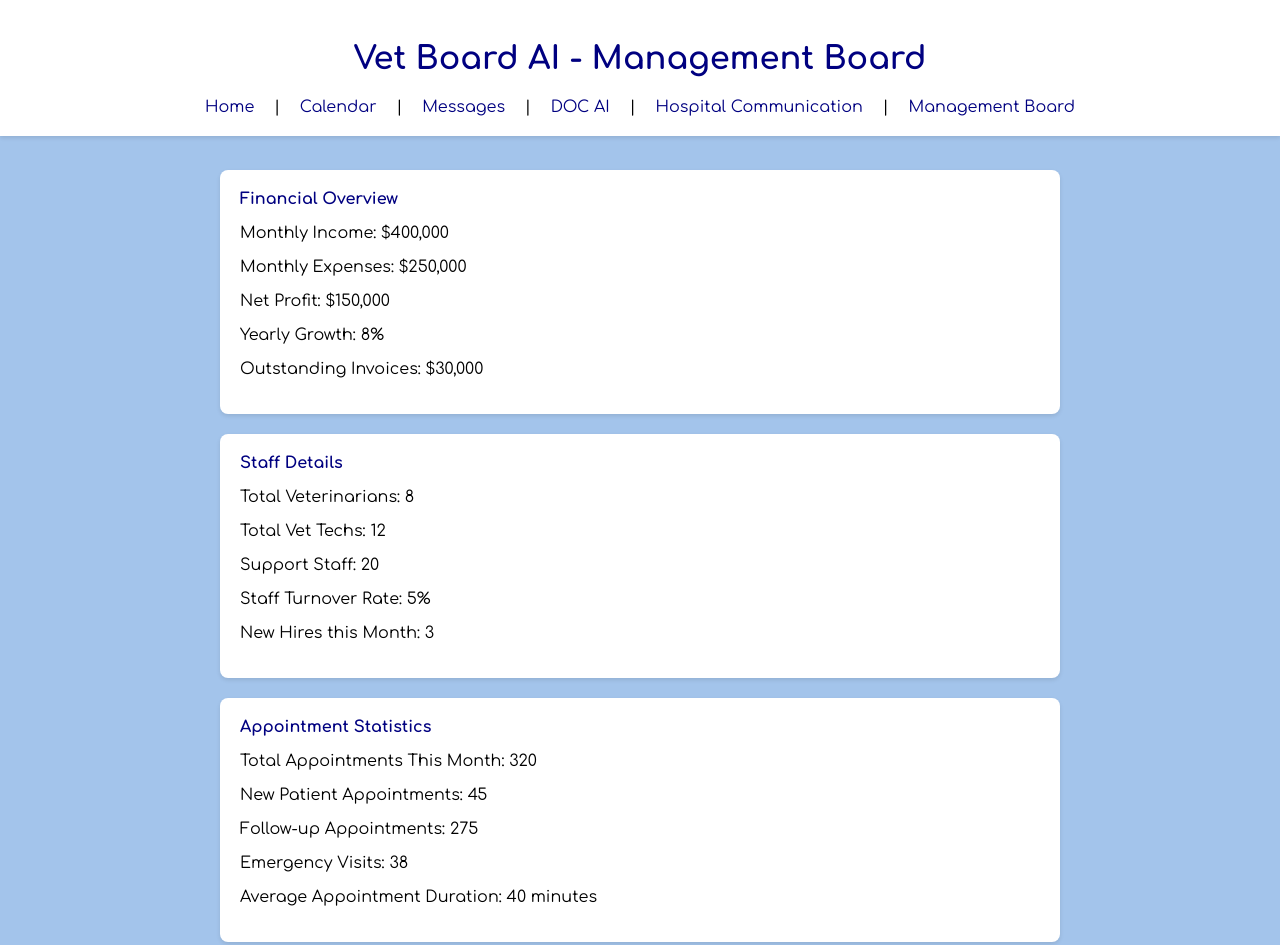
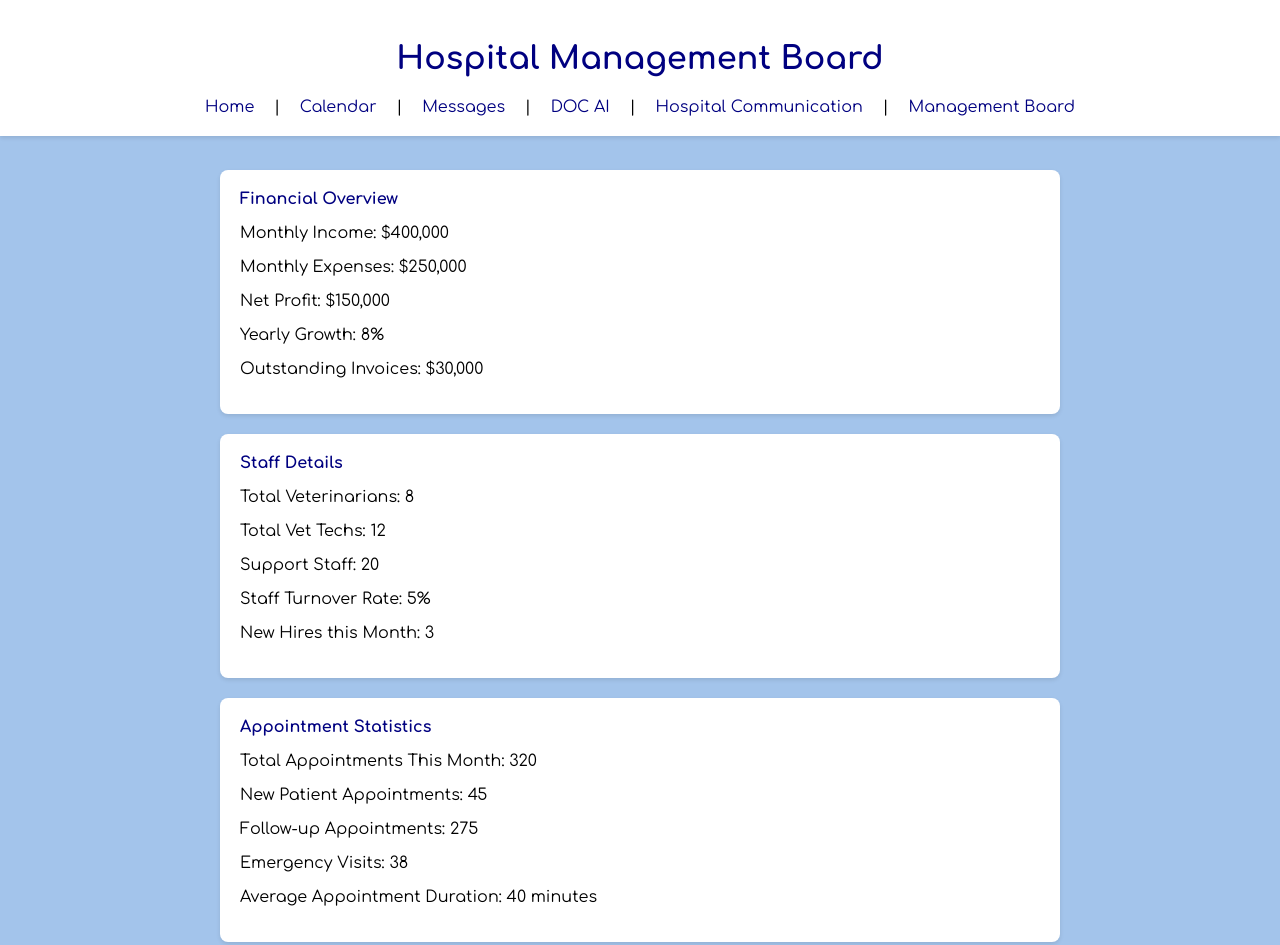
Before and after one commit to computerengineeringkid/docaihci101, a plain HTML site: page management-board.html in a window 1280 px wide. Shown: the top 945 px of the page. Drawn offline with Linux system fonts and the light colour scheme.

Commit message:
Add files via upload

```diff
--- a/management-board.html
+++ b/management-board.html
@@ -60,7 +60,7 @@
 </head>
 <body>
     <header>
-        <h1>Vet Board AI - Management Board</h1>
+        <h1>Hospital Management Board</h1>
         <nav>
             <a href="index.html">Home</a> |
             <a href="calendar.html">Calendar</a> |
```
